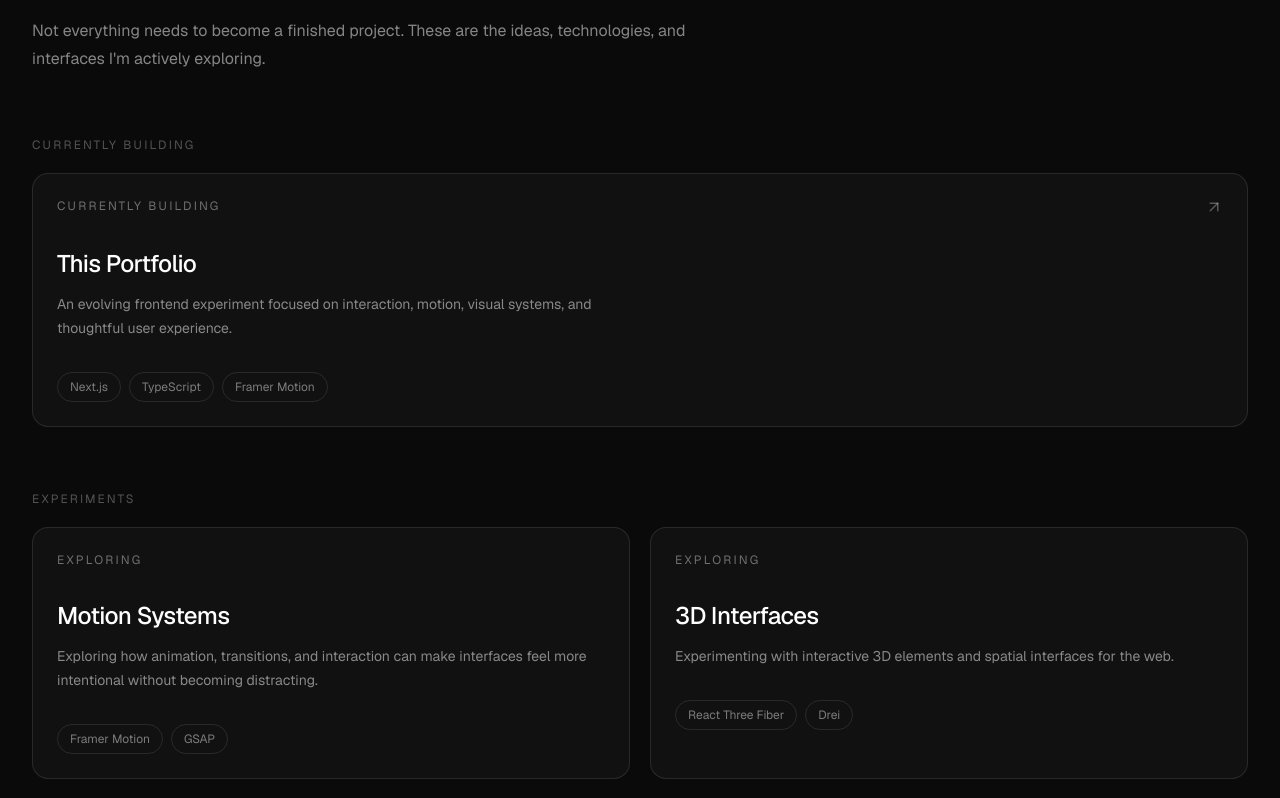
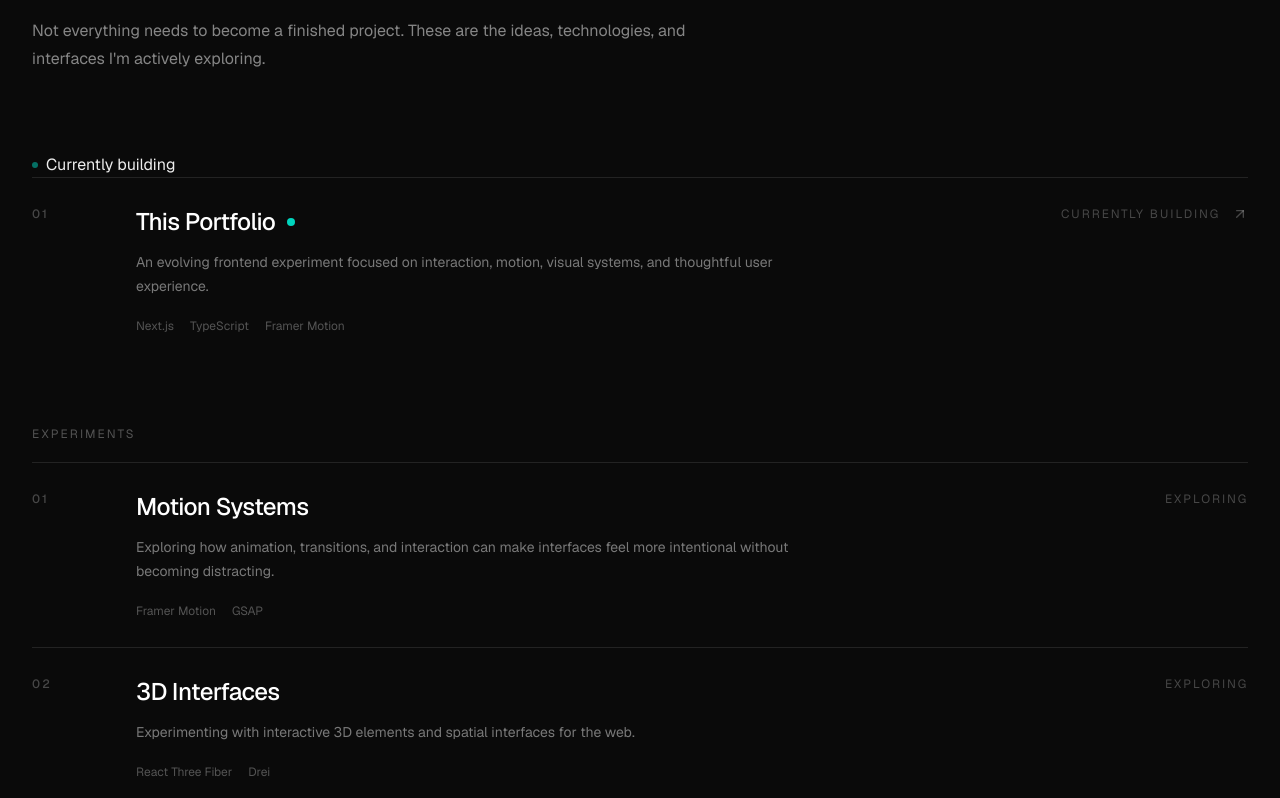
Before and after one commit to priyanshu-0911/priyanshu-portfolio, a Next.js app: page / in a window 1280 px wide. Shown: the part 6362-7160 px from the top of the page. Built offline with nearby package versions, Linux system fonts and the light colour scheme.

Commit message:
Stage 7 done with small integrated steps

```diff
--- a/src/components/ExperimentsSection.tsx
+++ b/src/components/ExperimentsSection.tsx
@@ -23,43 +23,57 @@ function ExperimentCard({
 }) {
   const content = (
     <motion.article
-      initial={{ opacity: 0, y: 24 }}
+      initial={{ opacity: 0, y: 20 }}
       whileInView={{ opacity: 1, y: 0 }}
-      viewport={{ once: true, margin: "-80px" }}
+      viewport={{ once: true, margin: "-60px" }}
       transition={{ duration: 0.5, delay: index * 0.08 }}
-      whileHover={{ y: -4 }}
-      className="group relative h-full overflow-hidden rounded-2xl border border-white/10 bg-white/[0.03] p-6 transition-colors duration-300 hover:border-white/20 hover:bg-white/[0.05]"
+      className="group border-t border-white/10 py-7 transition-colors duration-300 hover:border-white/25"
     >
-      <div className="mb-8 flex items-start justify-between gap-4">
-        <span className="text-xs uppercase tracking-[0.18em] text-white/40">
-          {statusLabel[experiment.status]}
+      <div className="grid gap-6 md:grid-cols-[80px_1fr_auto] md:items-start">
+        <div className="text-xs font-medium tracking-[0.18em] text-white/25">
+          {String(index + 1).padStart(2, "0")}
+        </div>
+
+        <div>
+          <div className="flex items-center gap-3">
+            <h3 className="text-xl font-medium tracking-tight text-white transition-colors duration-300 group-hover:text-white/80 sm:text-2xl">
+              {experiment.title}
+            </h3>
+
+            {experiment.status === "building" && (
+              <span className="relative flex h-2 w-2">
+                <span className="absolute inline-flex h-full w-full animate-ping rounded-full bg-teal-400/50" />
+                <span className="relative inline-flex h-2 w-2 rounded-full bg-teal-400" />
               </span>
-
-        {experiment.href && (
-          <ArrowUpRight
-            size={18}
-            className="text-white/30 transition-all duration-300 group-hover:-translate-y-1 group-hover:translate-x-1 group-hover:text-white"
-          />
             )}
           </div>
 
-      <h3 className="text-2xl font-medium tracking-tight text-white">
-        {experiment.title}
-      </h3>
-
-      <p className="mt-3 max-w-xl text-sm leading-6 text-white/50">
+          <p className="mt-3 max-w-2xl text-sm leading-6 text-white/45">
             {experiment.description}
           </p>
 
-      <div className="mt-8 flex flex-wrap gap-2">
+          <div className="mt-5 flex flex-wrap gap-x-4 gap-y-2">
             {experiment.technologies.map((technology) => (
               <span
                 key={technology}
-            className="rounded-full border border-white/10 px-3 py-1.5 text-xs text-white/45"
+                className="text-xs text-white/30 transition-colors duration-300 group-hover:text-white/45"
               >
                 {technology}
               </span>
             ))}
+          </div>
+        </div>
+
+        <div className="flex items-center gap-3 text-xs uppercase tracking-[0.16em] text-white/25 transition-colors duration-300 group-hover:text-white/60">
+          <span>{statusLabel[experiment.status]}</span>
+
+          {experiment.href && (
+            <ArrowUpRight
+              size={16}
+              className="transition-transform duration-300 group-hover:-translate-y-1 group-hover:translate-x-1"
+            />
+          )}
+        </div>
       </div>
     </motion.article>
   );
@@ -70,7 +84,7 @@ function ExperimentCard({
         href={experiment.href}
         target="_blank"
         rel="noopener noreferrer"
-        className="block h-full"
+        className="block"
       >
         {content}
       </a>
@@ -113,10 +127,11 @@ export function ExperimentsSection() {
 
         {/* Currently building */}
         {currentlyBuilding.length > 0 && (
-          <div className="mt-16">
-            <div className="mb-5 text-xs uppercase tracking-[0.18em] text-white/30">
+          <div className="mt-20">
+            <span className="flex items-center gap-2">
+                <span className="h-1.5 w-1.5 animate-pulse rounded-full bg-teal-400" />
                         Currently building
-            </div>
+                </span>
 
             <div className="grid gap-5">
               {currentlyBuilding.map((experiment, index) => (
@@ -137,7 +152,7 @@ export function ExperimentsSection() {
               Experiments
             </div>
 
-            <div className="grid gap-5 md:grid-cols-2">
+            <div>
             {experiments.map((experiment, index) => (
                 <ExperimentCard
                 key={experiment.id}
```
Lines whose indentation alone changed are shown as unchanged.
